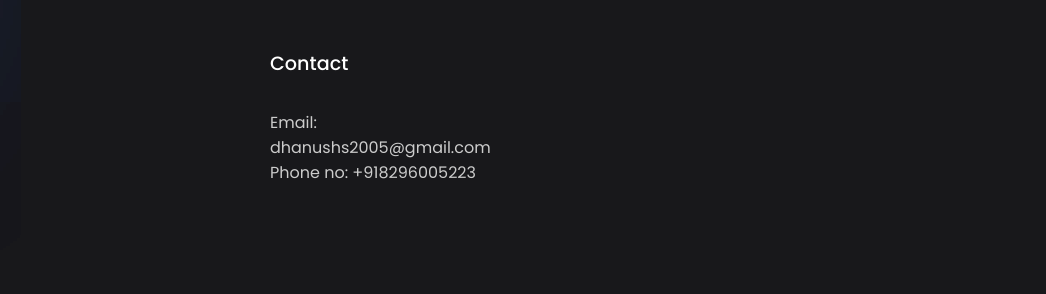
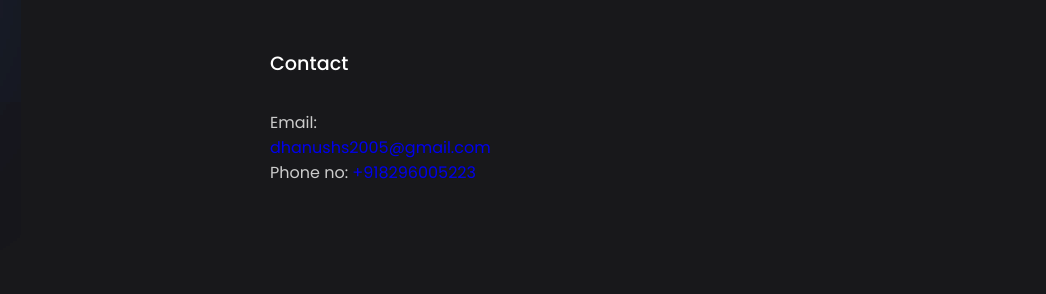
Before and after one commit to Shiva666666/Portfolio, a plain HTML site: page index.html in a window 1280 px wide. Shown: the part 2185-2479 px from the top of the page, 234-1280 px from the left. Drawn offline with nearby package versions, Linux system fonts and the light colour scheme.

Commit message:
index.html

```diff
--- a/index.html
+++ b/index.html
@@ -160,8 +160,8 @@
         <div class="column">
             <h4>Contact</h4>
               <p>
-                Email: dhanushs2005@gmail.com
-                Phone no: +918296005223
+                Email: <a href="mailto:dhanushs2005@gmail.com">dhanushs2005@gmail.com</a><br>
+                Phone no: <a href="tel:+918296005223">+918296005223</a>
             </p>
         </div>
     </footer>
```
